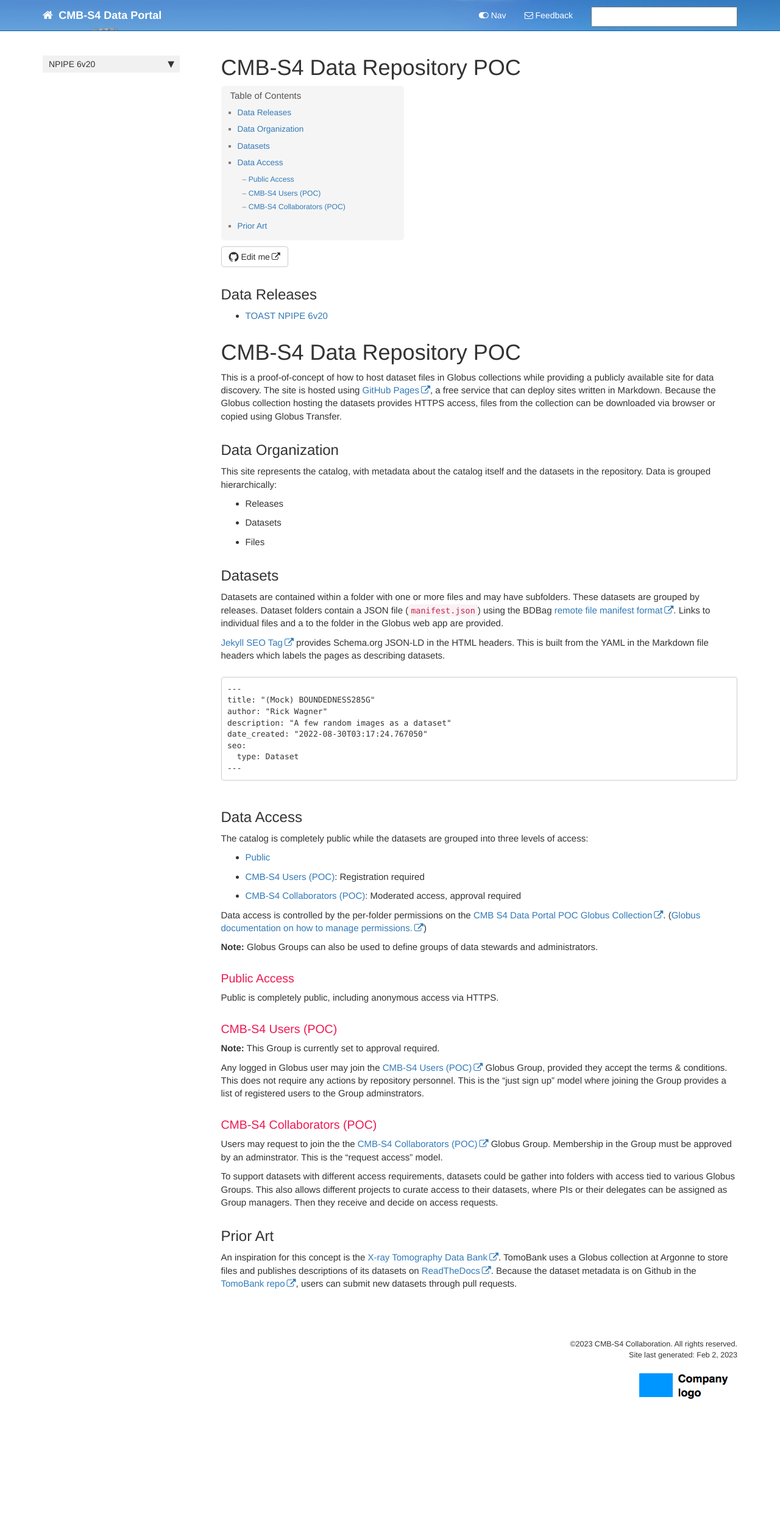
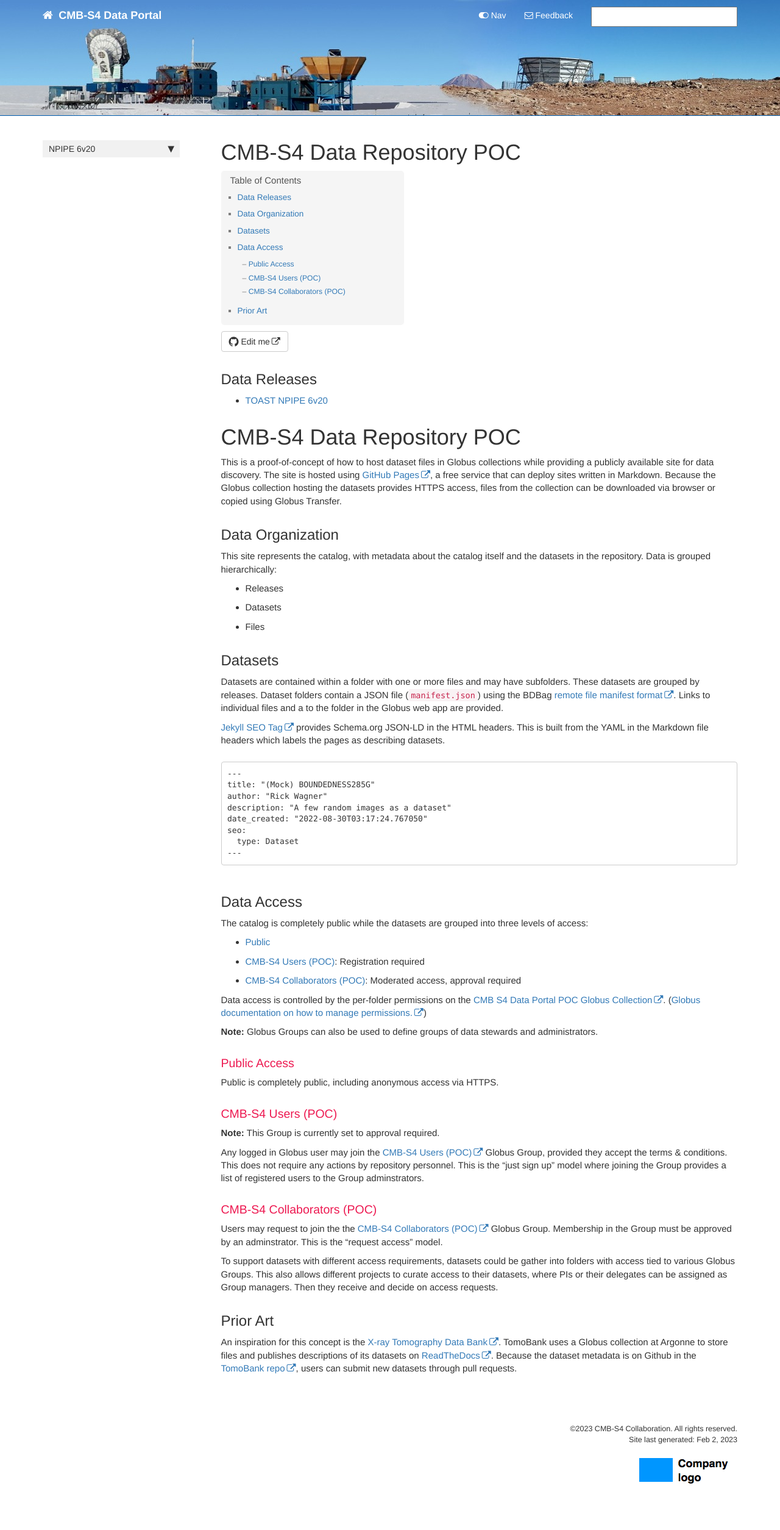
Before and after one commit to CMB-S4/serverless-data-portal-cmb-s4, a Jekyll site: the page built from index.md, in a window 1280 px wide. Shown: the whole page at 61% size. Built offline with Jekyll 4.4.1, drawn with Linux system fonts in a browser that asks for light colours; comment, search, counter and statistics services are not loaded; before the commit the page ends 2370 px from its top, so only the background shows below that.

Commit message:
set height of top nav

```diff
--- a/css/customstyles.css
+++ b/css/customstyles.css
@@ -1204,4 +1204,5 @@
 
 .navbar-static-top {
     background-image: url(/serverless-data-portal-cmb-s4/images/cmb-s4-atacama-south-pole.jpg);
+    height: 190px;
 }
```
